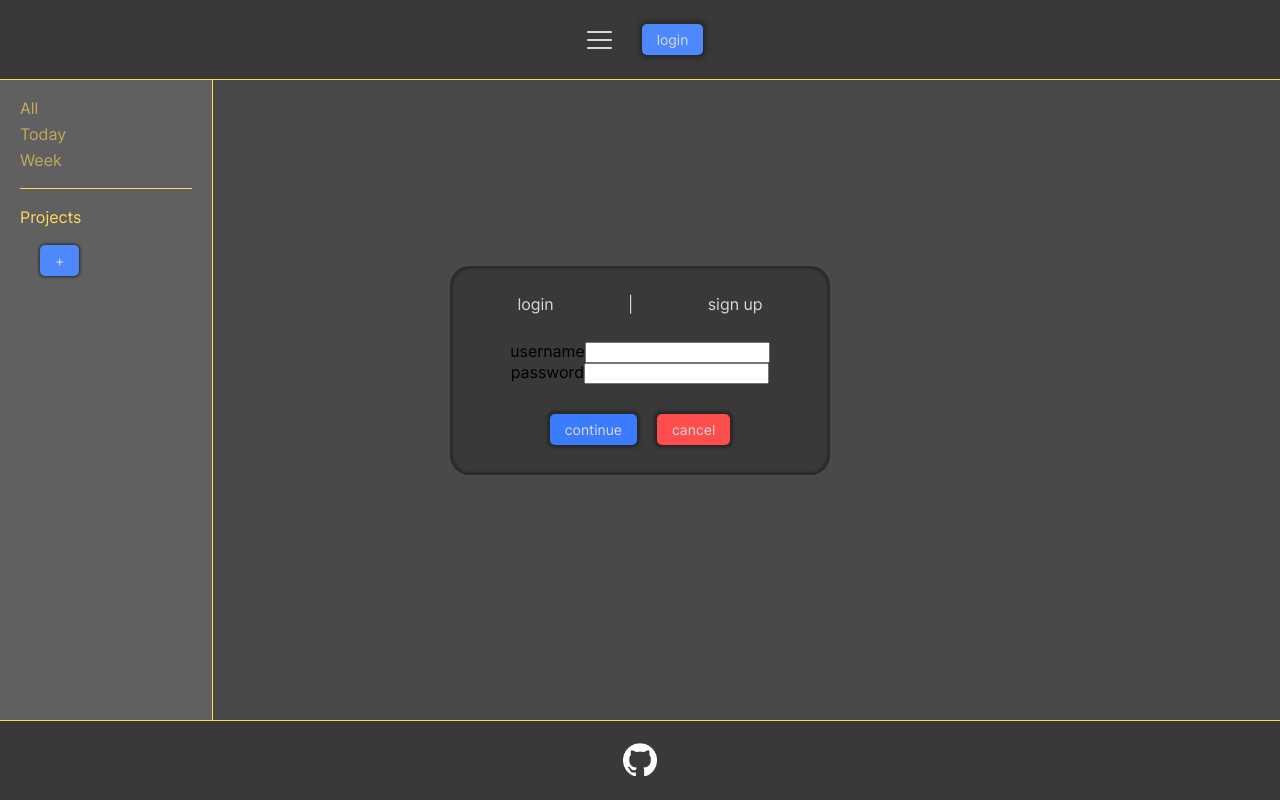
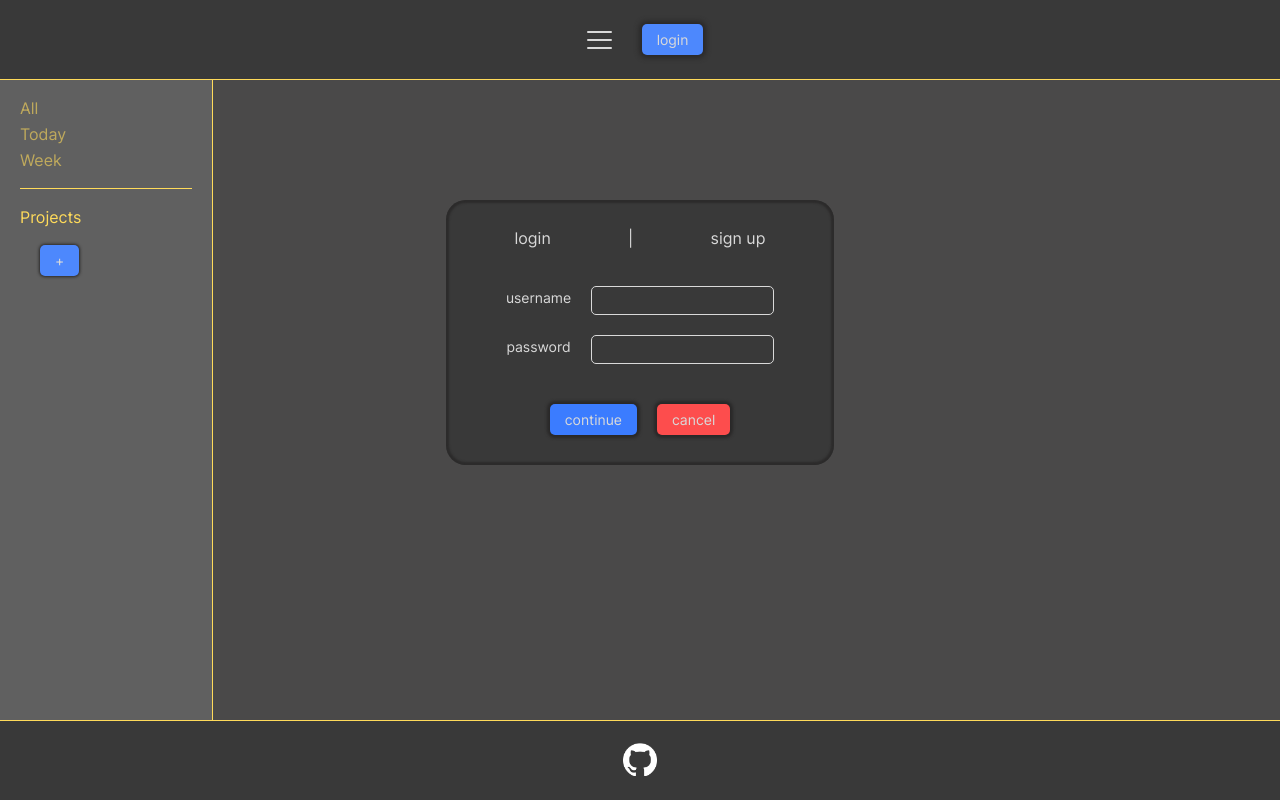
Before and after one commit to j-mcQueen/tasklister, a React (Create React App) app: page / in a window 1280 px wide. Both pictures are taken after a click on the button "login". Built offline with nearby package versions, Linux system fonts and the light colour scheme; the HTML template or start-up script is replaced by a standard one.

Commit message:
Style form labels, inputs and containers

```diff
--- a/src/components/header/forms/LoginInputs.js
+++ b/src/components/header/forms/LoginInputs.js
@@ -1,15 +1,15 @@
 export default function LoginInputs() {
     return(
         <form>
-            <div>
+            <fieldset>
                 <label htmlFor="uname">username</label>
                 <input type="text" id="uname"/>
-            </div>
+            </fieldset>
 
-            <div>
+            <fieldset>
                 <label htmlFor="pwd">password</label>
-                <input type="text" id="pwd"/>
-            </div>
+                <input type="password" id="pwd"/>
+            </fieldset>
         </form>
     )
 }
--- a/src/components/header/forms/Modal.js
+++ b/src/components/header/forms/Modal.js
@@ -11,7 +11,6 @@ export default function Modal({current, updater}) {
     return (
         <div id="modal">
             <Tabs
-                init={inputs}
                 setter={setInputs}
             />
 
--- a/src/components/header/forms/SignUpInputs.js
+++ b/src/components/header/forms/SignUpInputs.js
@@ -1,25 +1,40 @@
 export default function SignUpInputs() {
     return (
         <form>
-            <fieldset>
-                <label htmlFor="fname">First Name</label>
+            <fieldset id="names">
+                <div>
+                    <label htmlFor="fname">first name</label>
                     <input type="text" id="fname"/>
+                </div>
 
-                <label htmlFor="lname">Last Name</label>
+                <div>
+                    <label htmlFor="lname">last name</label>
                     <input type="text" id="lname"/>
+                </div>
             </fieldset>
 
+            <fieldset id="user">
                 <div>
                     <label htmlFor="uname">username</label>
                     <input type="text" id="uname"/>
                 </div>
 
-            <fieldset>
+                <div>
+                    <label htmlFor="email">email</label>
+                    <input type="email" id="email"/>
+                </div>
+            </fieldset>
+
+            <fieldset id="security">
+                <div>
                     <label htmlFor="pwd">password</label>
-                <input type="text" id="pwd"/>
+                    <input type="password" id="pwd"/>
+                </div>
 
-                <label htmlFor="conf-pwd">confirm password</label>
-                <input type="text" id="conf-pwd"/>
+                <div>
+                    <label htmlFor="conf-pwd">confirm</label>
+                    <input type="password" id="conf-pwd"/>
+                </div>
             </fieldset>
         </form>
     )
--- a/src/components/header/forms/Tabs.js
+++ b/src/components/header/forms/Tabs.js
@@ -1,4 +1,4 @@
-export default function Tabs({init, setter}) {
+export default function Tabs({setter}) {
     return (
         <div id="tabs">
             <span onClick={() => setter(0)}>login</span>
--- a/src/components/header/forms/form.css
+++ b/src/components/header/forms/form.css
@@ -1,7 +1,7 @@
 #modal {
     display: block;
     position: absolute;
-    top: calc(50% - 134px);
+    top: 25%;
     background-color: #393939;
     --offwhite: #d9d9d9;
     box-shadow: 0 0 2px 3px #2c2b2b inset;
@@ -22,7 +22,35 @@ form {
     display: flex;
     flex-direction: column;
     align-items: center;
-    padding: 30px;
+    padding: 40px 30px;
+    font-size: 14px;
+    gap: 20px;
+}
+
+fieldset {
+    display: flex;
+    gap: 20px;
+}
+
+
+label {
+    display: block;
+    color: var(--offwhite);
+    padding: 5px 0;
+}
+
+input {
+    color: var(--offwhite);
+    background-color: #393939;
+    appearance: none;
+    border: 1px solid var(--offwhite);
+    border-radius: 5px;
+    height: 25px;
+}
+
+input:focus {
+    outline: none;
+    border: 1px solid #FFDB5A;
 }
 
 #btns {
```
Lines whose indentation alone changed are shown as unchanged.
